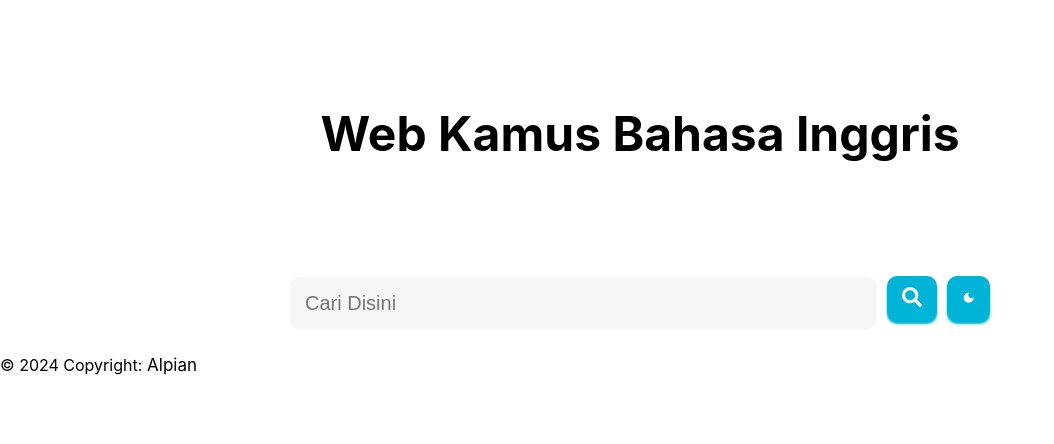
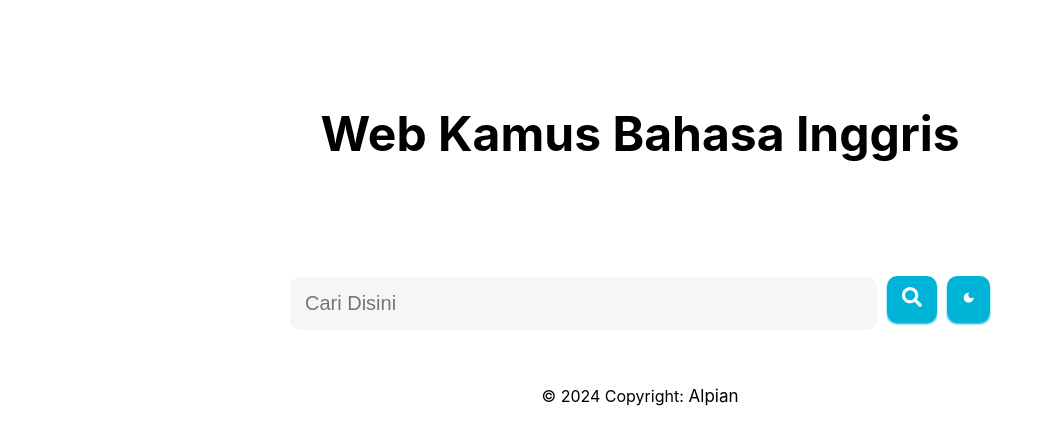
Before and after one commit to AlpianPPLG/Dictionary-React-JS, a React (Create React App) app: page / in a window 1280 px wide. Shown: the top 444 px of the page, without its empty margins (0-1054 px from the left). Built offline with nearby package versions, Linux system fonts and the light colour scheme.

Commit message:
Update App.css
add kopi kanan

```diff
--- a/src/App.css
+++ b/src/App.css
@@ -48,7 +48,8 @@ h2 {
 }
 
 .showResults {
-  box-shadow: 0 0 5px 5px rgba(0,0,0,0.5), 0 0 5px 5px rgba(0,0,0,0.5) inset;
+  box-shadow: 0 0 5px 5px rgba(0, 0, 0, 0.5),
+    0 0 5px 5px rgba(0, 0, 0, 0.5) inset;
   border-radius: 10px;
   padding: 20px;
   width: 100%;
@@ -59,7 +60,7 @@ h2 {
 
 @media (max-width: 767px) {
   .showResults {
-    box-shadow: 0 0 5px 5px rgba(0,0,0,0.5);
+    box-shadow: 0 0 5px 5px rgba(0, 0, 0, 0.5);
   }
 }
 
@@ -80,7 +81,8 @@ input:focus + .animate {
 }
 
 @keyframes fadeInOut {
-  0%, 100% {
+  0%,
+  100% {
     opacity: 0;
   }
   50% {
@@ -151,3 +153,14 @@ input:focus + .animate {
     max-width: 700px;
   }
 }
+
+.footer {
+  text-align: center;
+  padding: 5px;
+  padding: 1.9em;
+  bottom: 0;
+}
+
+.dark-mode .footer {
+  color: #fff;
+}
```
